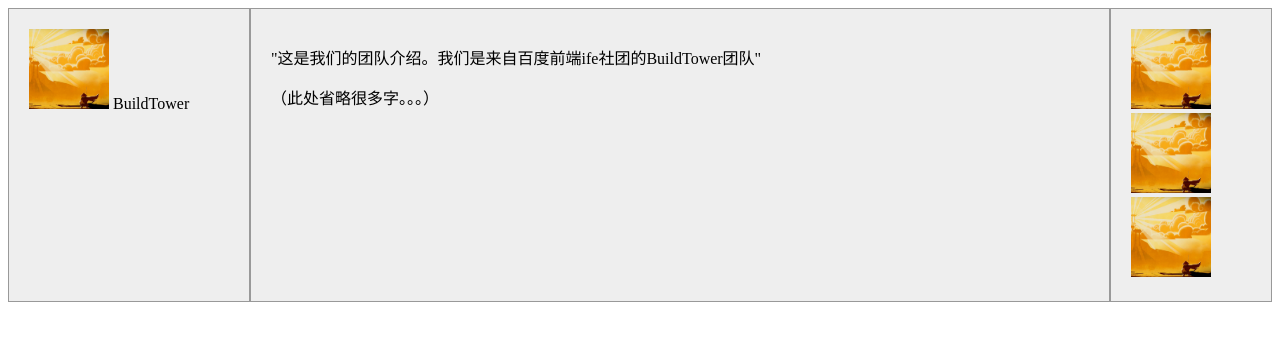
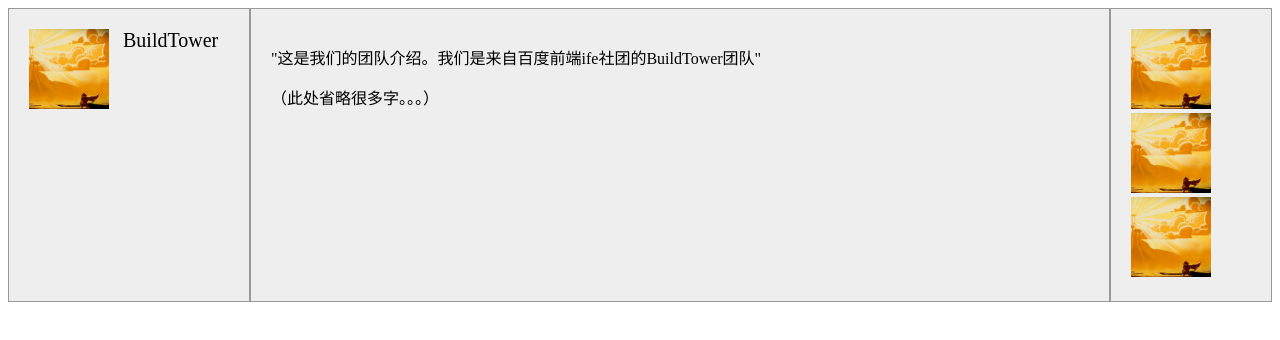
Before and after one commit to mengguoru/ife_exercise, a plain HTML site: page 2016-ife-task3-三栏式布局/index.html in a window 1280 px wide. Drawn offline with Linux system fonts and the light colour scheme.

Commit message:
对页面文字布局作了小小的调整

```diff
--- a/2016-ife-task3-三栏式布局/css/main.css
+++ b/2016-ife-task3-三栏式布局/css/main.css
@@ -48,3 +48,10 @@ img{
 .clear{
     clear: both;
 }
+
+span
+{
+    vertical-align: top;
+    margin-left: 10px;
+    font-size:20px;
+}
```
